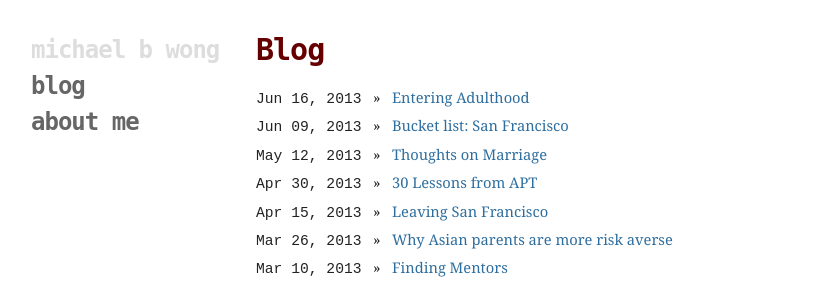
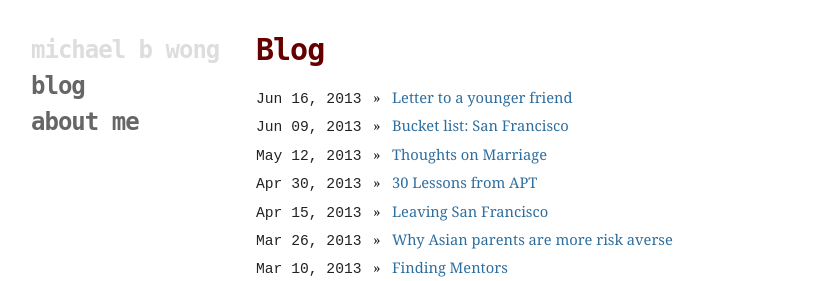
Before and after one commit to mbwong/mbwong.github.com, a Jekyll site: the page built from index.html, in a window 1280 px wide. Shown: the top 281 px of the page, without its empty margins (94-922 px from the left). Built offline with Jekyll 4.4.1, drawn with Linux system fonts in a browser that asks for light colours.

Commit message:
Update 2013-06-16-entering-adulthood.md

```diff
--- a/_posts/2013-06-16-entering-adulthood.md
+++ b/_posts/2013-06-16-entering-adulthood.md
@@ -1,6 +1,6 @@
 ---
 tags: life personal
-title: Entering Adulthood
+title: Letter to a younger friend
 layout: post
 ---
 
```
